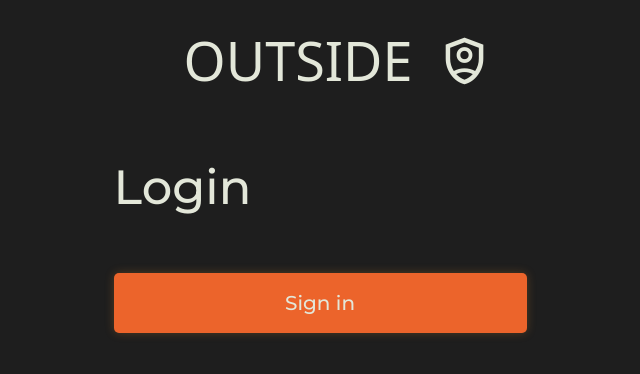
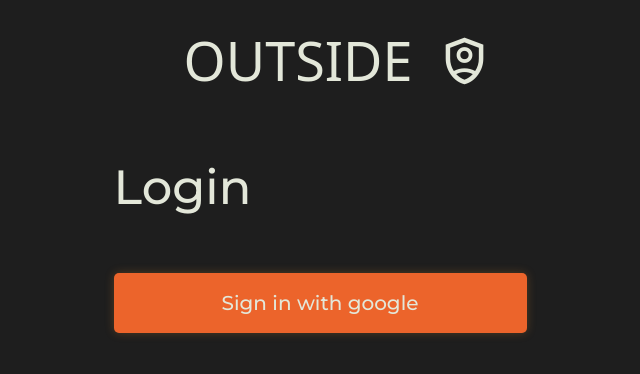
Before and after one commit to outsideOfficialy/adminPanel, a Next.js app: page / in a window 1280 px wide. Shown: the top 374 px of the page, without its empty margins (320-960 px from the left). Built offline with nearby package versions, Linux system fonts and the light colour scheme; no server answers; a web font is replaced by a local one.

Commit message:
intermediate page skipping

```diff
--- a/app/page.tsx
+++ b/app/page.tsx
@@ -11,27 +11,13 @@ export default function Home() {
 
   return (
     <PageTemplate title="Login" className="max-w-[443px] pt-[50px]">
-      {/* <InputTypeText label="User-name*" placeholder="User-name..." name="user-name" required /> */}
-
-      {/* {showPassword && (
-        <InputTypeText label="Password*" placeholder="Password..." name="password" required />
-      )} */}
-
       <ButtonTemplate
         primary
-        // onClick={showPassword ? () => (window.location.href += "/news") : handleLoginClick}
-        onClick={() => signIn()}
+        onClick={() => signIn('google', { prompt: 'select_account' })}
         className="max-w-none"
       >
-        Sign in
+        Sign in with google
       </ButtonTemplate>
-      {/* <ButtonTemplate
-        className="max-w-none"
-        primary
-        onClick={() => { signOut() }}
-      >
-        Sign out
-      </ButtonTemplate> */}
     </PageTemplate>
   );
 }
```
